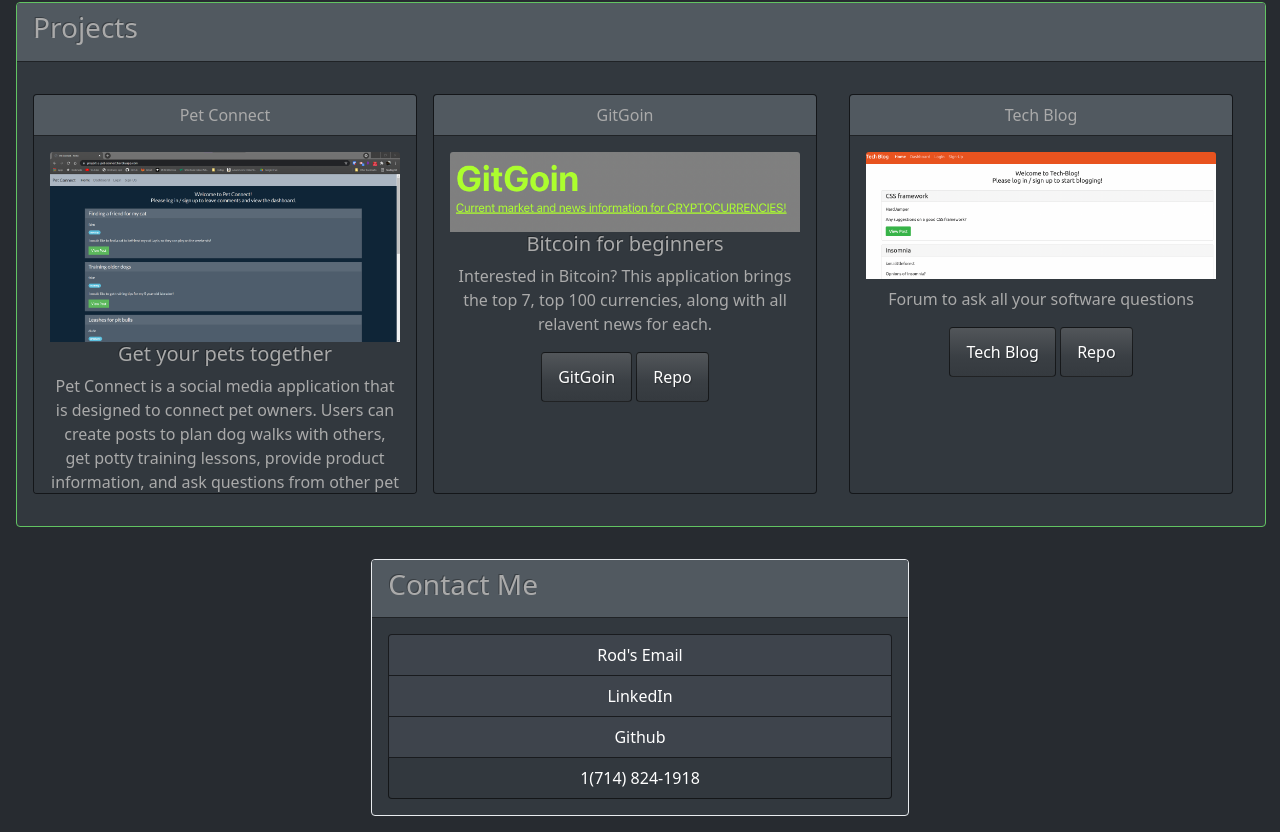
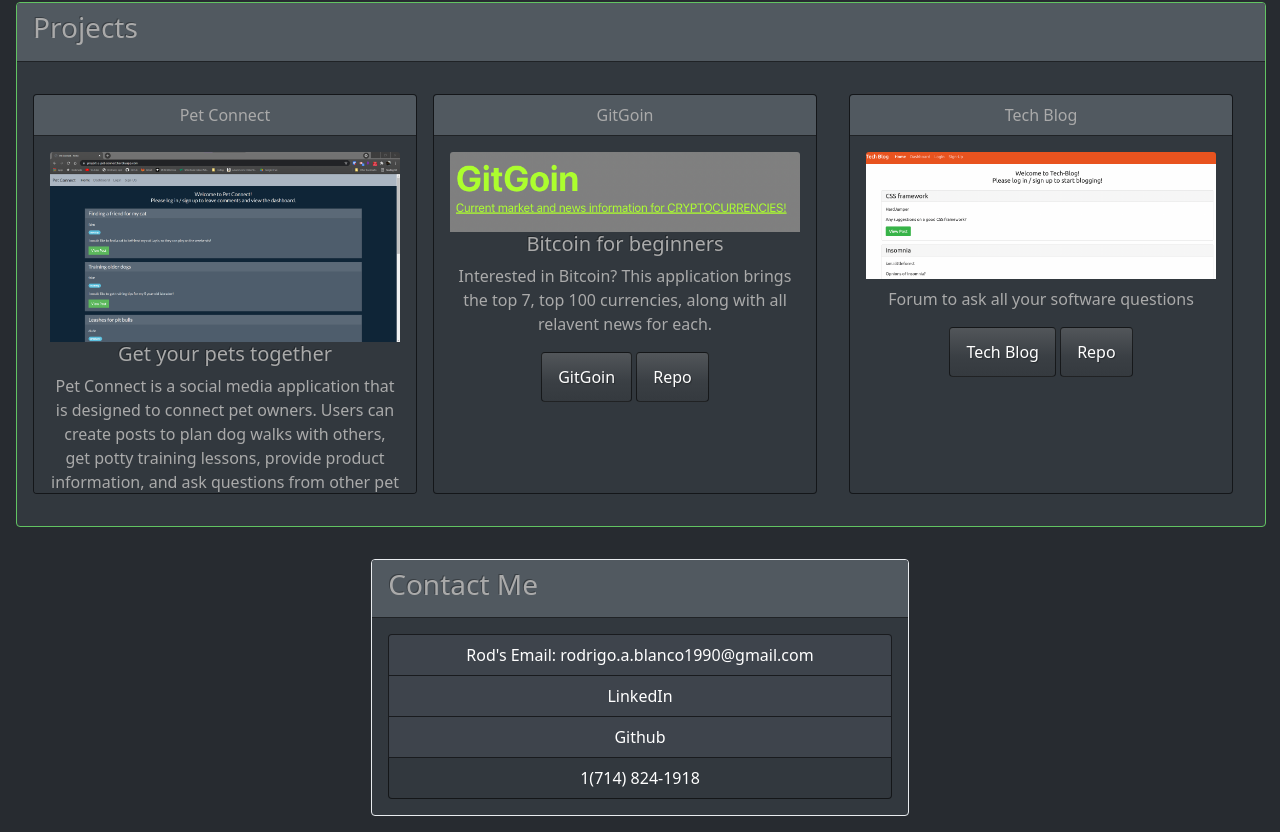
Before and after one commit to rodablanco/portfolio, a plain HTML site: page index.html in a window 1280 px wide. Shown: the part 1041-1873 px from the top of the page. Drawn offline with Linux system fonts and the light colour scheme.

Commit message:
added email

```diff
--- a/index.html
+++ b/index.html
@@ -164,7 +164,7 @@
                 <div class="card-header"id="contact-me"><h3>Contact Me</h3></div>
                 <div class="card-body">
                     <div class="list-group">
-                        <a href="mailto:rodrigo.a.blanco1990@gmail.com" class="list-group-item list-group-item-action active d-flex contact-list">Rod's Email</a>
+                        <a href="mailto:rodrigo.a.blanco1990@gmail.com" class="list-group-item list-group-item-action active d-flex contact-list">Rod's Email: rodrigo.a.blanco1990@gmail.com</a>
                         <a href="https://www.linkedin.com/in/rod-blanco-33151477/"
                     target="_blank" class="list-group-item list-group-item-action active d-flex contact-list">LinkedIn</a>
                         <a href="https://github.com/rodablanco" class="list-group-item list-group-item-action active d-flex contact-list" target="__blank">Github</a>
```
